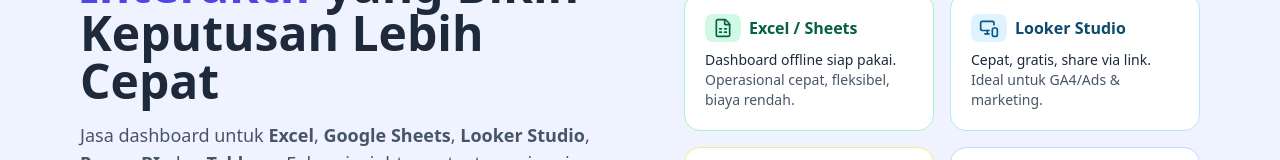
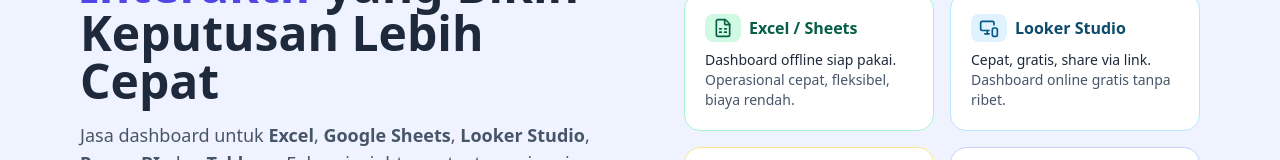
Before and after one commit to allesandroya/jasa-bikin-dashboard, a React (Vite) app: page / in a window 1280 px wide. Shown: the part 232-392 px from the top of the page. Built offline with nearby package versions, Linux system fonts and the light colour scheme.

Commit message:
revisi copy looker

```diff
--- a/src/pages/PortfolioServicePage.jsx
+++ b/src/pages/PortfolioServicePage.jsx
@@ -358,7 +358,7 @@
                 icon={<MonitorSmartphone className="h-5 w-5" />}
                 title="Looker Studio"
                 line1="Cepat, gratis, share via link."
-                line2="Ideal untuk GA4/Ads & marketing."
+                line2="Dashboard online gratis tanpa ribet."
                 color="sky"
               />
               <NeedCard
```
